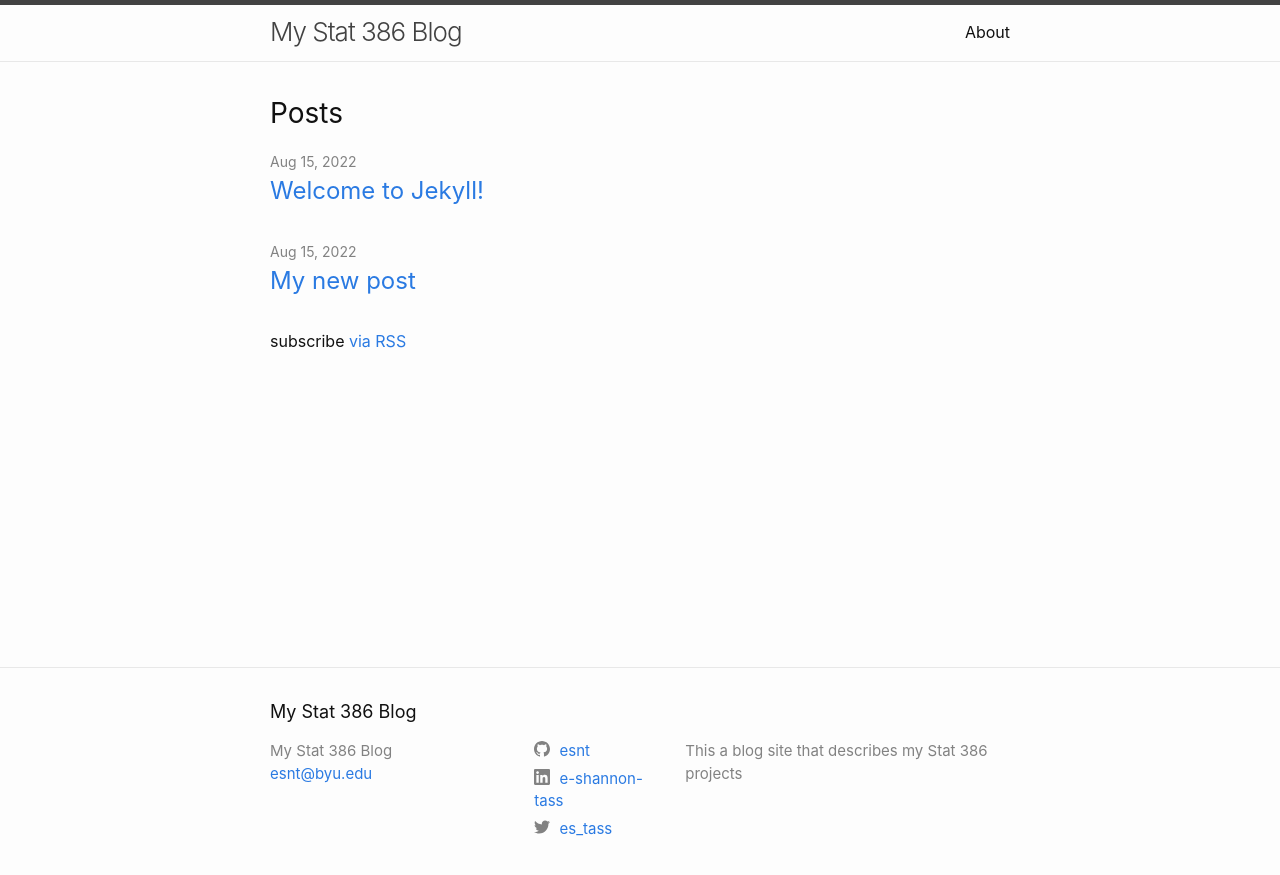
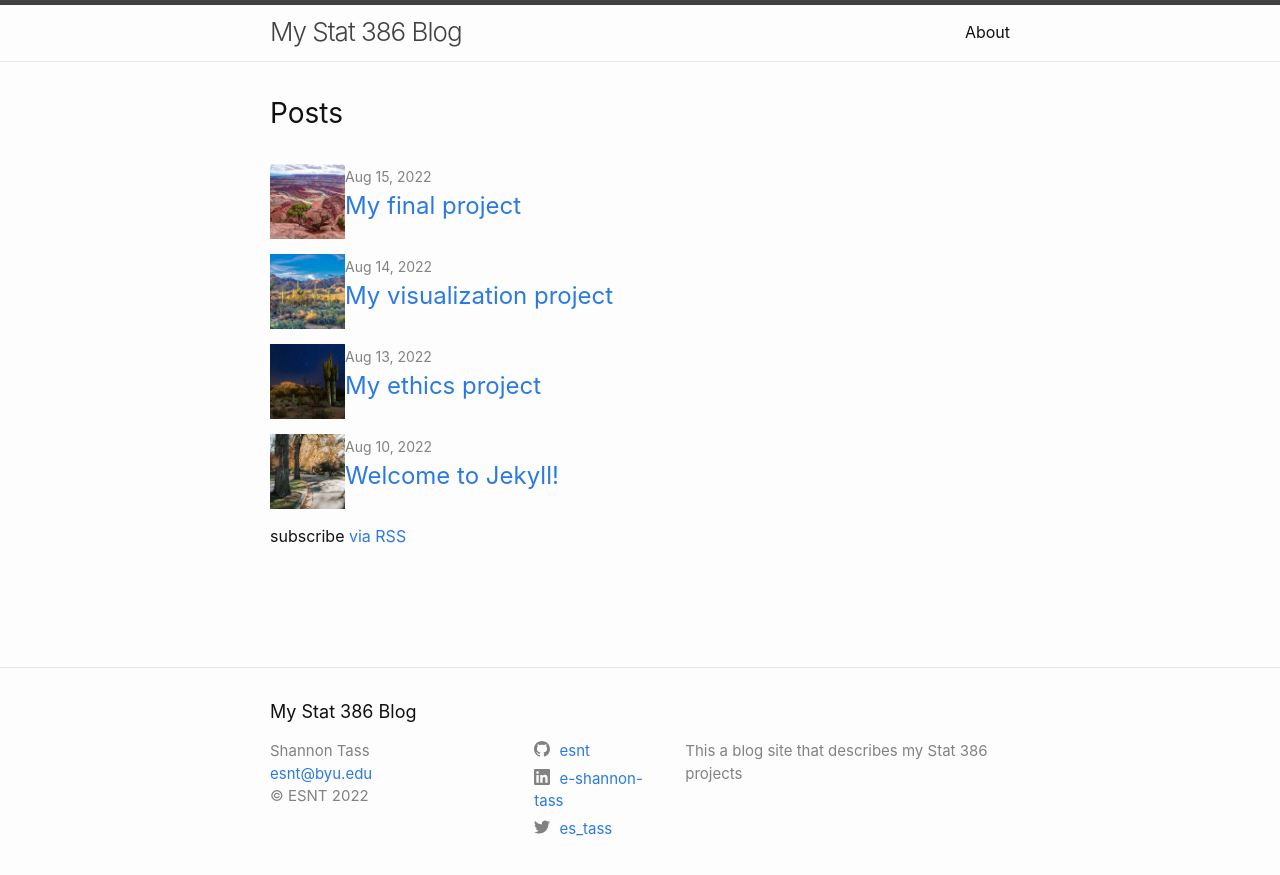
Before and after one commit to runstats21/stat-386-projects, a Jekyll site: the page built from index.markdown, in a window 1280 px wide. Shown: the top 875 px of the page. Built offline with Jekyll 4.4.1, drawn with Linux system fonts in a browser that asks for light colours.

Commit message:
Add feature images

```diff
--- a/_config.yml
+++ b/_config.yml
@@ -27,6 +27,10 @@ url: "https://esnt.github.io" # the base hostname & protocol for your site, e.g.
 twitter_username: es_tass
 github_username:  esnt
 linkedin_username: e-shannon-tass
+author: Shannon Tass
+
+# New fields not shipped with minima theme
+copyright: "ESNT"
 
 # Build settings
 # removed minima theme to a regular theme
--- a/_includes/footer.html
+++ b/_includes/footer.html
@@ -18,6 +18,9 @@
             {%- if site.email -%}
             <li><a class="u-email" href="mailto:{{ site.email }}">{{ site.email }}</a></li>
             {%- endif -%}
+            {%- if site.copyright -%}
+            <li>&copy; {{ site.copyright}} {{ 'now' | date: "%Y" }} </li>
+            {%- endif -%}
         </ul>
       </div>
 
--- a/_layouts/home.html
+++ b/_layouts/home.html
@@ -13,6 +13,13 @@ layout: default
     <h2 class="post-list-heading">{{ page.list_title | default: "Posts" }}</h2>
     <ul class="post-list">
       {%- for post in site.posts -%}
+      <li>
+        {%- if post.image -%}
+          <img src="{{- post.image | relative_url -}}" alt="" class="blog-roll-image">
+        {%- else -%}
+          {%- assign postImage = "/assets/images/front.jpg" -%}
+          <img src="{{- postImage | relative_url -}}" alt="" class="blog-roll-image">
+        {%- endif -%}
       <li>
         {%- assign date_format = site.minima.date_format | default: "%b %-d, %Y" -%}
         <span class="post-meta">{{ post.date | date: date_format }}</span>
--- a/_layouts/post.html
+++ b/_layouts/post.html
@@ -4,6 +4,12 @@ layout: default
 <article class="post h-entry" itemscope itemtype="http://schema.org/BlogPosting">
 
   <header class="post-header">
+    {%- if page.image -%}
+      <img src="{{- page.image | relative_url -}}", alt="", class="featured-image-post">
+    {%- else -%}
+      {%- assign defaultImage = "/assets/images/front.jpg" -%}
+      <img src="{{- defaultImage | relative_url -}}", alt="", class="featured-image-post">
+    {%- endif -%}
     <h1 class="post-title p-name" itemprop="name headline">{{ page.title | escape }}</h1>
     <p class="post-meta">
       <time class="dt-published" datetime="{{ page.date | date_to_xmlschema }}" itemprop="datePublished">
--- a/_posts/2022-08-15-welcome-to-jekyll.markdown
+++ b/_posts/2022-08-10-welcome-to-jekyll.markdown
@@ -1,7 +1,7 @@
 ---
 layout: post
 title:  "Welcome to Jekyll!"
-date:   2022-08-15 11:24:47 -0700
+date:   2022-08-10 11:24:47 -0700
 categories: jekyll update
 ---
 You’ll find this post in your `_posts` directory. Go ahead and edit it and re-build the site to see your changes. You can rebuild the site in many different ways, but the most common way is to run `jekyll serve`, which launches a web server and auto-regenerates your site when a file is updated.
--- /dev/null
+++ b/_posts/2022-08-13-my-ethics-project.md
@@ -0,0 +1,7 @@
+---
+layout: post
+title:  "My ethics project"
+date:   2022-08-13
+description:
+image: /assets/images/image1.jpg
+---
--- /dev/null
+++ b/_posts/2022-08-14-my-viz-project.md
@@ -0,0 +1,7 @@
+---
+layout: post
+title:  "My visualization project"
+date:   2022-08-14
+description:
+image: /assets/images/image3.jpg
+---
--- /dev/null
+++ b/_posts/2022-08-15-my-final-project.md
@@ -0,0 +1,7 @@
+---
+layout: post
+title:  "My final project"
+date:   2022-08-15
+description:
+image: /assets/images/image2.jpg
+---
--- a/_posts/2022-08-15-my-new-post.md
+++ /dev/null
@@ -1,5 +0,0 @@
----
-layout: post
-title:  "My new post"
-date:   2022-08-15
----
--- a/_sass/minima/_layout.scss
+++ b/_sass/minima/_layout.scss
@@ -253,3 +253,16 @@
     }
   }
 }
+
+.featured-image-post {
+  width: 100%;
+  height: 150px;
+  object-fit: cover;
+}
+
+.blog-roll-image {
+  width: 75px;
+  height: 75px;
+  object-fit: cover;
+  float: left;
+}
```
Also changed, not shown: assets/images/front.jpg (added), assets/images/front2.jpg (added), assets/images/front3.jpg (added), assets/images/image1.jpg (added), assets/images/image2.jpg (added), assets/images/image3.jpg (added), assets/images/image4.jpg (added), assets/images/image5.jpg (added), assets/images/image6.jpg (added).
